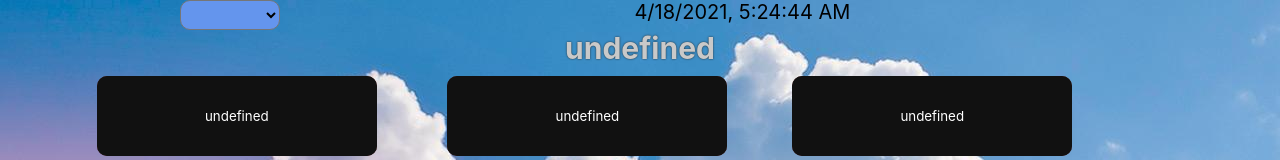
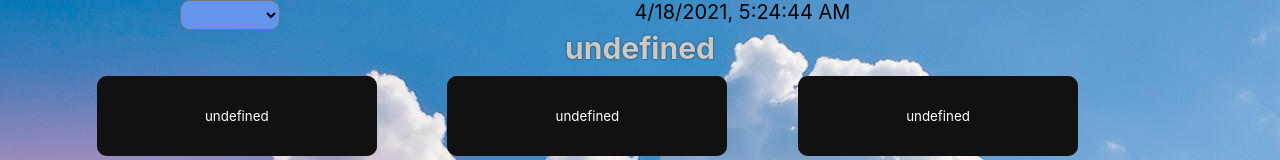
Before and after one commit to byPavliukov/Weather-Project, a plain HTML site: page index.html in a window 1280 px wide. Shown: the top 160 px of the page. Drawn offline with Linux system fonts and the light colour scheme.

Commit message:
Update style.css

```diff
--- a/style.css
+++ b/style.css
@@ -39,7 +39,8 @@ select {
 }
 
 .head-container {
-    width: 100%;
+    width: 80%;
+    margin: 0 10%;
     font-size: 30px;
     font-weight: 700;
 }
@@ -48,7 +49,8 @@ select {
     display: grid;
     grid-template-areas: "forecast current error";
     gap: 5px;
-    grid-template-columns: 30% 30% 29%;
+    width: 90%;
+    grid-template-columns: 30% 30% 30%;
     margin: 0 5%;
 }
 
```
